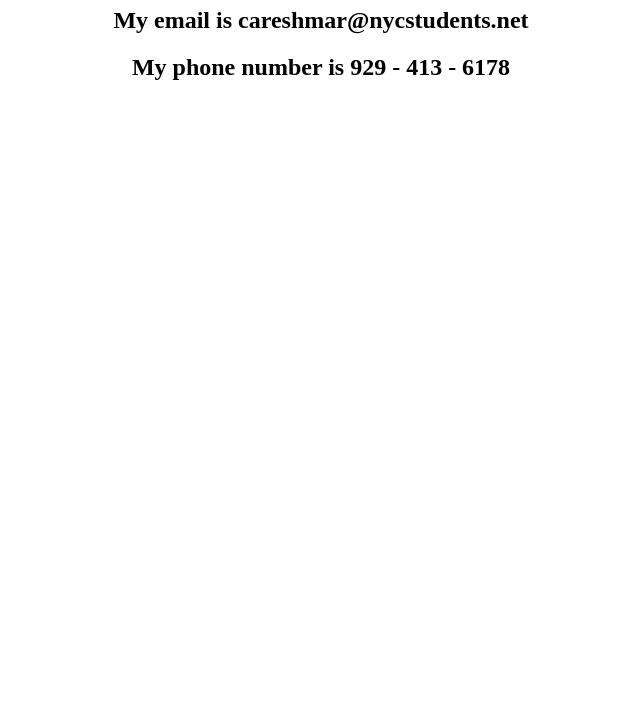
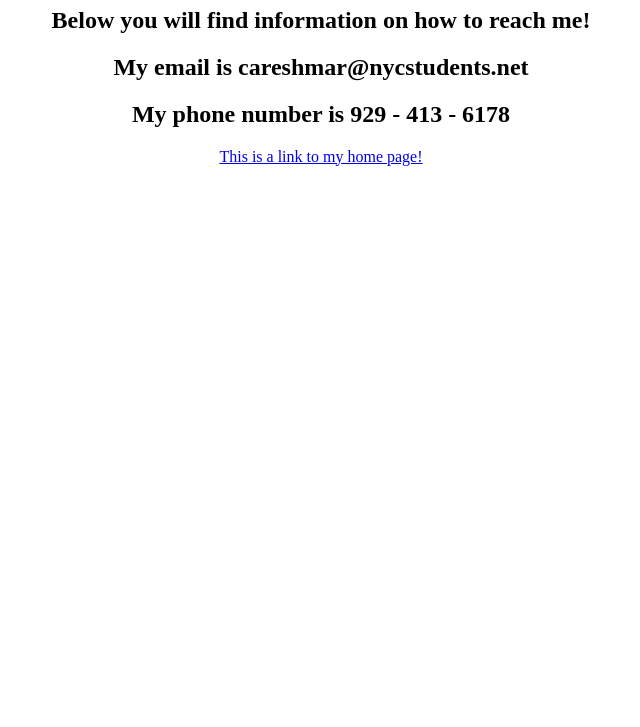
Before and after one commit to careshmar/portfolio, a plain HTML site: page contactme.html in a window 1280 px wide. Shown: the part 73-800 px from the top of the page, without its empty margins (319-959 px from the left). Drawn offline with Linux system fonts and the light colour scheme.

Commit message:
Update contactme.html

```diff
--- a/contactme.html
+++ b/contactme.html
@@ -7,8 +7,14 @@
     <center>
     <h1>Welcome to my Contact me page!</h1>
       <center>
+      <h2> Below you will find information on how to reach me! </h2>
       <h2>My email is careshmar@nycstudents.net</h2>
       <h2>My phone number is 929 - 413 - 6178</h2>
+
+
+
+   <a href ="index.html">
+          <p>This is a link to my home page!</p>
 
     <center>
     </body>
```
